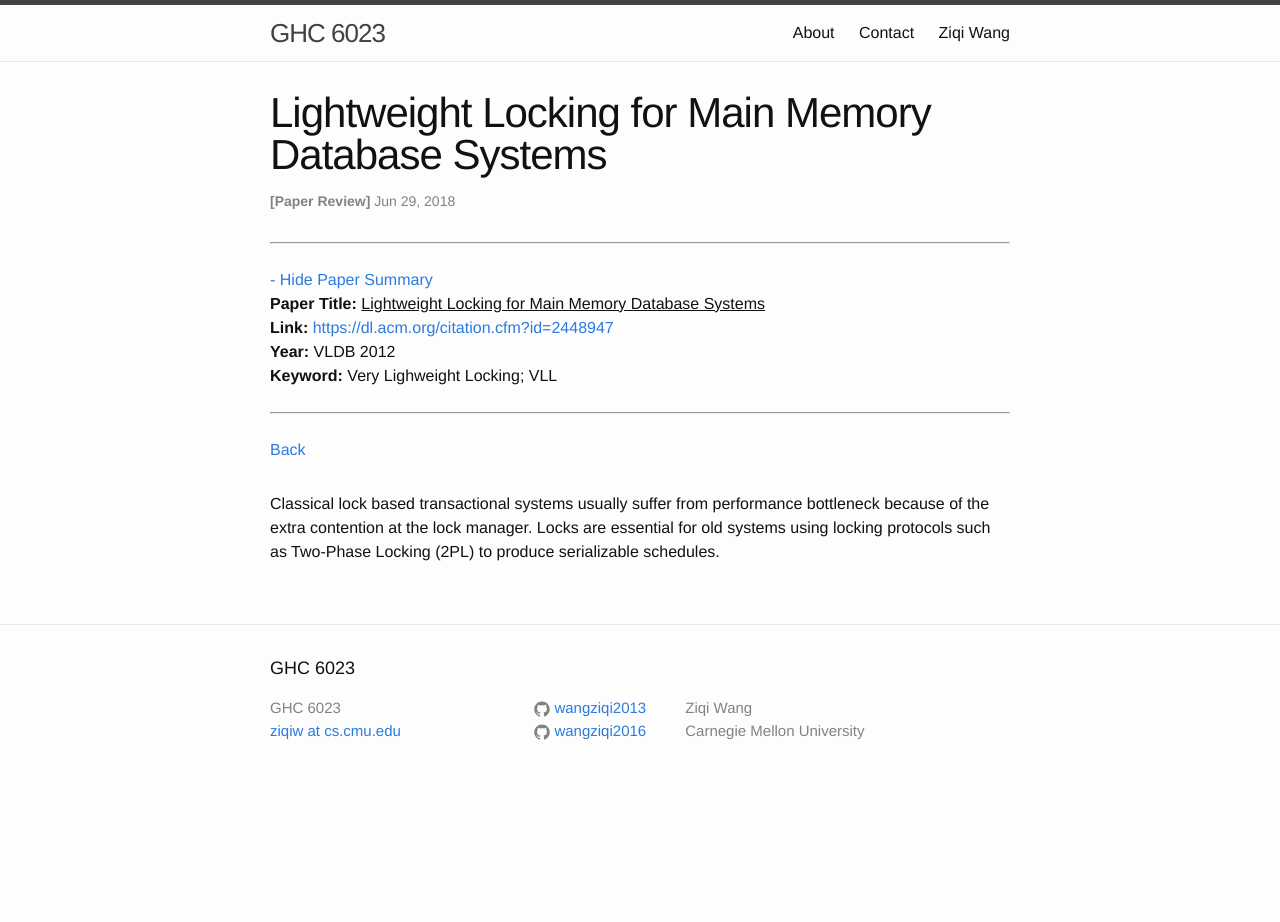
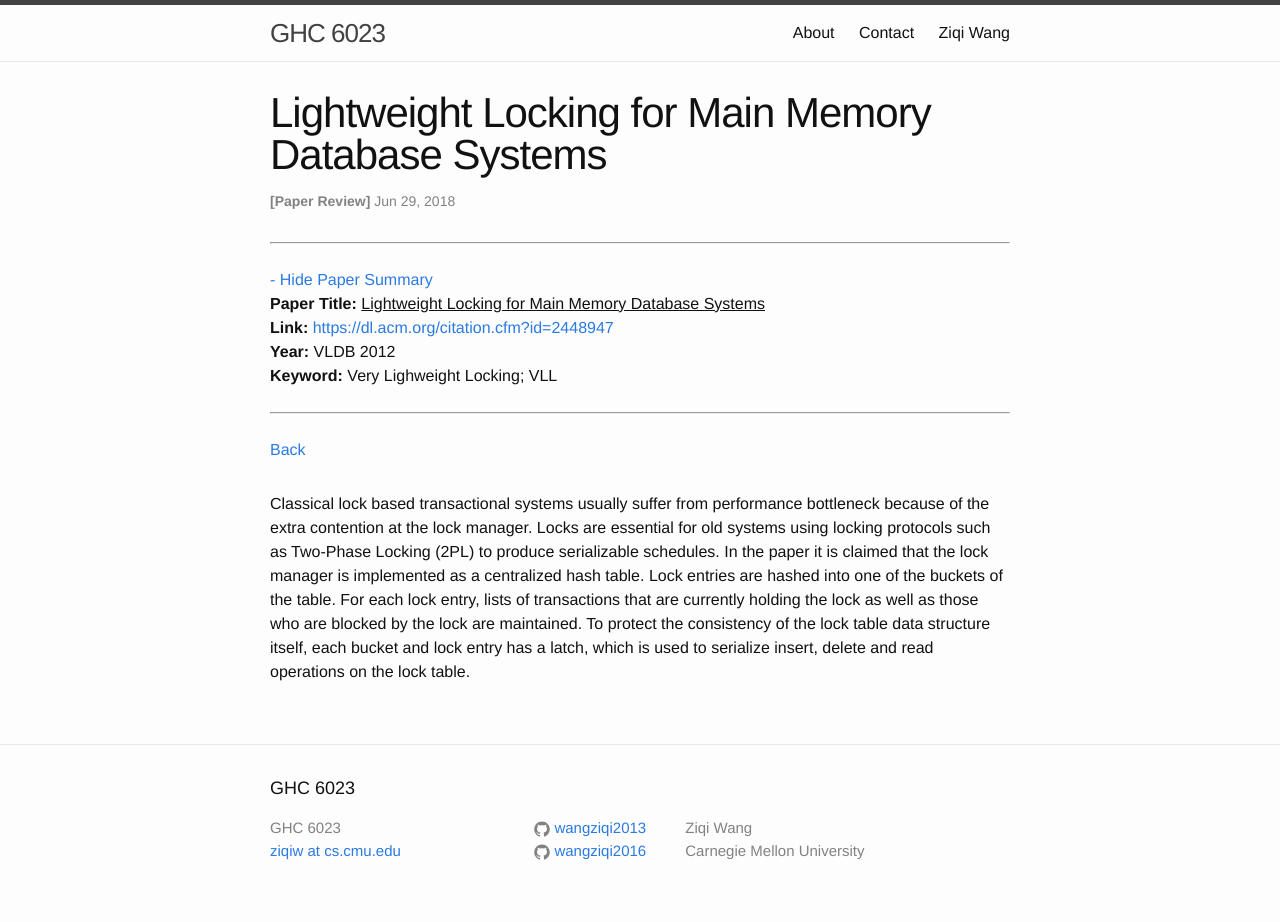
Before and after one commit to wangziqi2013/wangziqi2013.github.io, a Jekyll site: the page built from _posts/2018-06-29-vll.markdown, in a window 1280 px wide. Built offline with Jekyll 4.4.1, drawn with Linux system fonts in a browser that asks for light colours; before the commit the page ends 900 px from its top, so only the background shows below that.

Commit message:
Finish the lock table

```diff
--- a/_posts/2018-06-29-vll.markdown
+++ b/_posts/2018-06-29-vll.markdown
@@ -15,4 +15,8 @@ version_mgmt:
 
 Classical lock based transactional systems usually suffer from performance bottleneck because of the extra contention
 at the lock manager. Locks are essential for old systems using locking protocols such as Two-Phase Locking (2PL) to
-produce serializable schedules.
+produce serializable schedules. In the paper it is claimed that the lock manager is implemented as a centralized
+hash table. Lock entries are hashed into one of the buckets of the table. For each lock entry, lists of transactions
+that are currently holding the lock as well as those who are blocked by the lock are maintained. To protect the consistency
+of the lock table data structure itself, each bucket and lock entry has a latch, which is used to serialize insert, delete
+and read operations on the lock table.
```
